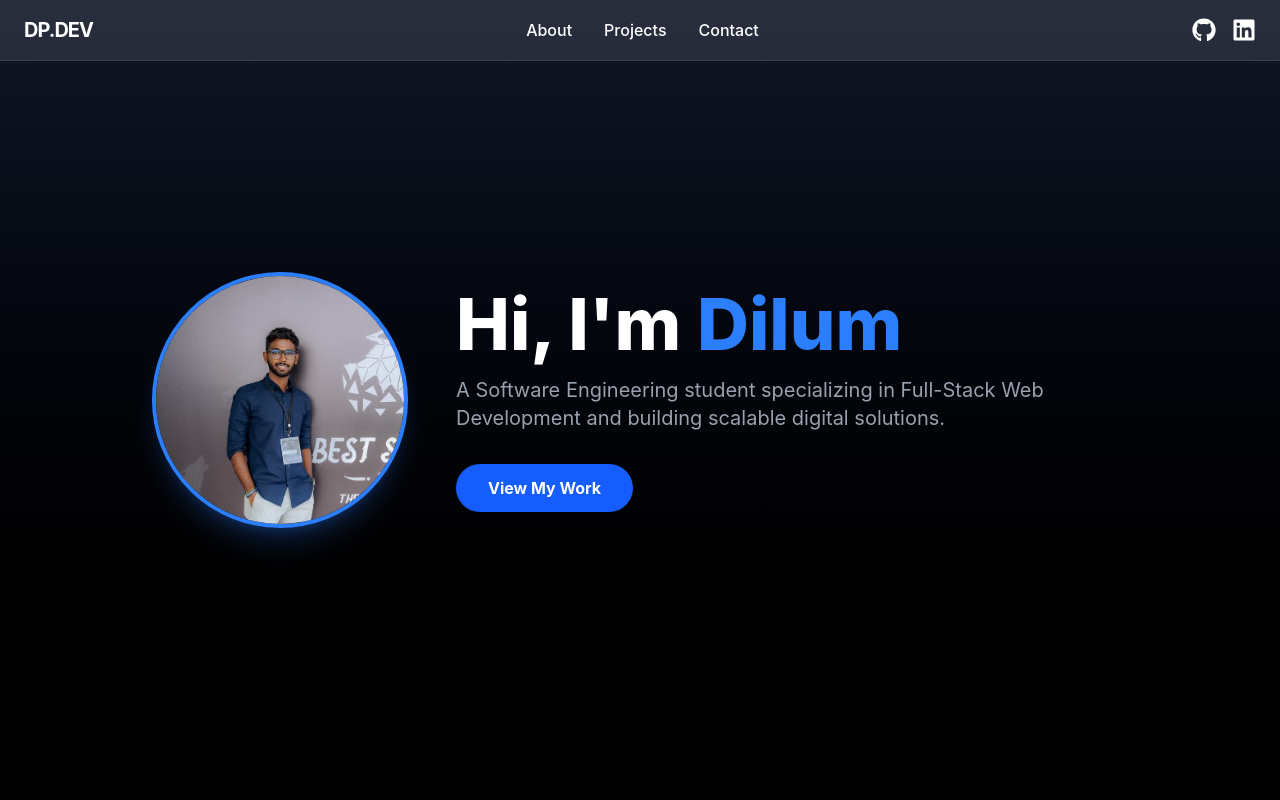
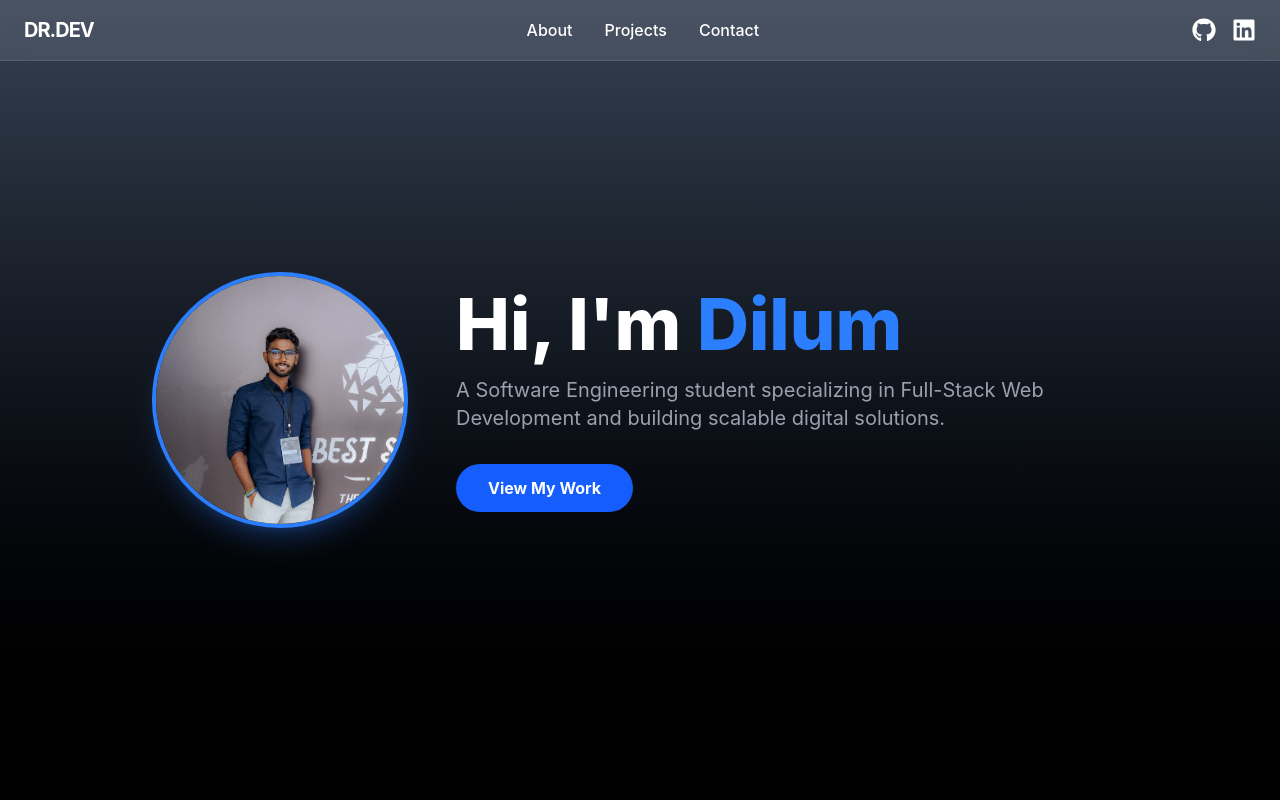
Before and after one commit to DilumPal/portfolio, a React app: page / in a window 1280 px wide. Shown: the top 800 px of the page. Built offline with nearby package versions, Linux system fonts and the light colour scheme; the HTML template or start-up script is replaced by a standard one.

Commit message:
UI update

```diff
--- a/src/components/Hero.jsx
+++ b/src/components/Hero.jsx
@@ -1,6 +1,6 @@
 const Hero = () => {
   return (
-    <section className="h-screen flex flex-col md:flex-row justify-center items-center text-center md:text-left px-6 bg-gradient-to-b from-gray-900 to-black text-white gap-12">
+    <section className="h-screen flex flex-col md:flex-row justify-center items-center text-center md:text-left px-6 bg-gradient-to-b from-gray-700 to-black text-white gap-12">
       {/* Image Container */}
       <div className="w-48 h-48 md:w-64 md:h-64 rounded-full overflow-hidden border-4 border-blue-500 shadow-xl shadow-blue-500/20">
         <img
@@ -19,7 +19,7 @@ const Hero = () => {
           A Software Engineering student specializing in Full-Stack Web Development
           and building scalable digital solutions.
         </p>
-        <button className="mt-8 px-8 py-3 bg-blue-600 hover:bg-blue-700 rounded-full font-bold transition-all transform hover:scale-105">
+        <button className="mt-8 px-8 py-3 cursor-pointer bg-blue-600 hover:bg-blue-700 rounded-full font-bold transition-all transform hover:scale-105">
           View My Work
         </button>
       </div>
--- a/src/components/Navbar.jsx
+++ b/src/components/Navbar.jsx
@@ -3,7 +3,7 @@ import { FaGithub, FaLinkedin } from 'react-icons/fa';
 const Navbar = () => {
   return (
     <nav className="fixed w-full z-50 top-0 bg-white/10 backdrop-blur-md border-b border-white/10 px-6 py-4 flex justify-between items-center text-white">
-      <h1 className="text-xl font-bold tracking-tighter">DP.DEV</h1>
+      <h1 className="text-xl font-bold tracking-tighter">DR.DEV</h1>
       <ul className="hidden md:flex gap-8 font-medium">
         <li className="hover:text-blue-400 cursor-pointer transition"><a href="#about">About</a></li>
         <li className="hover:text-blue-400 cursor-pointer transition"><a href="#projects-section">Projects</a></li>
```
